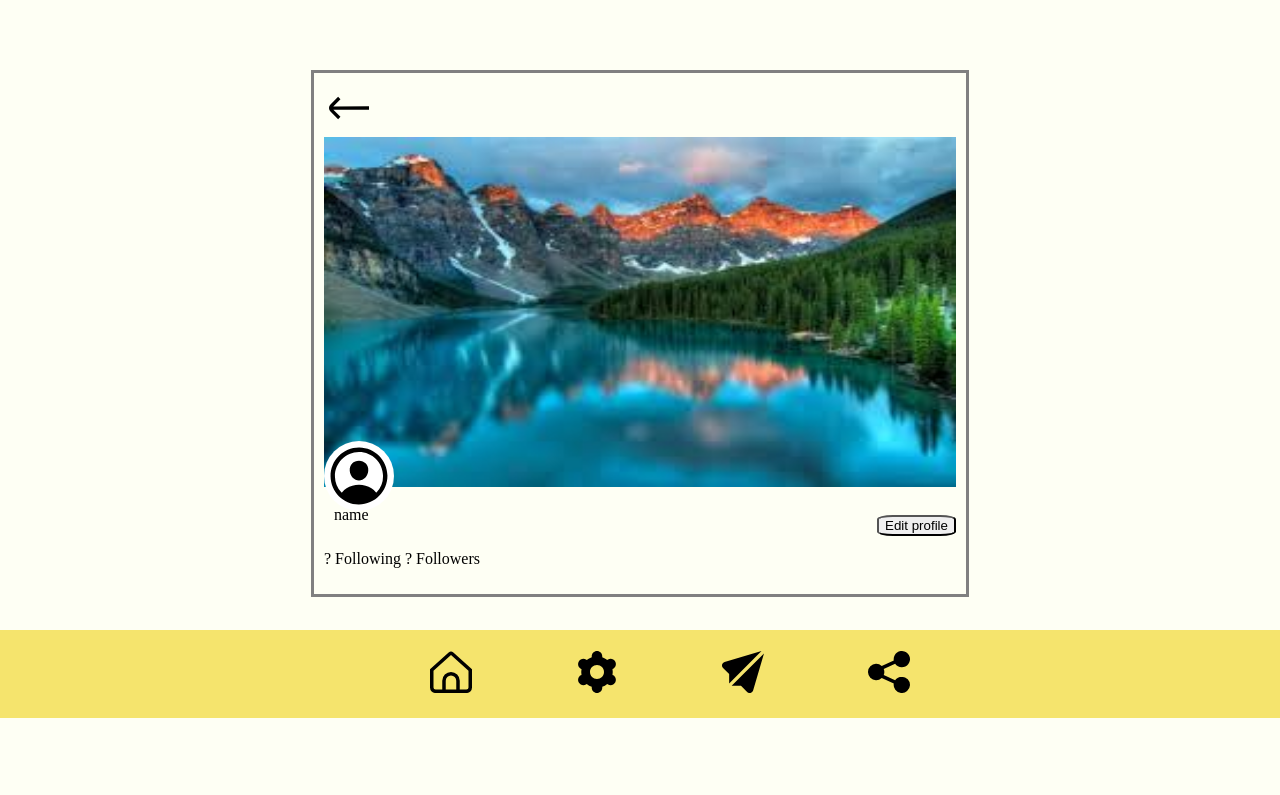
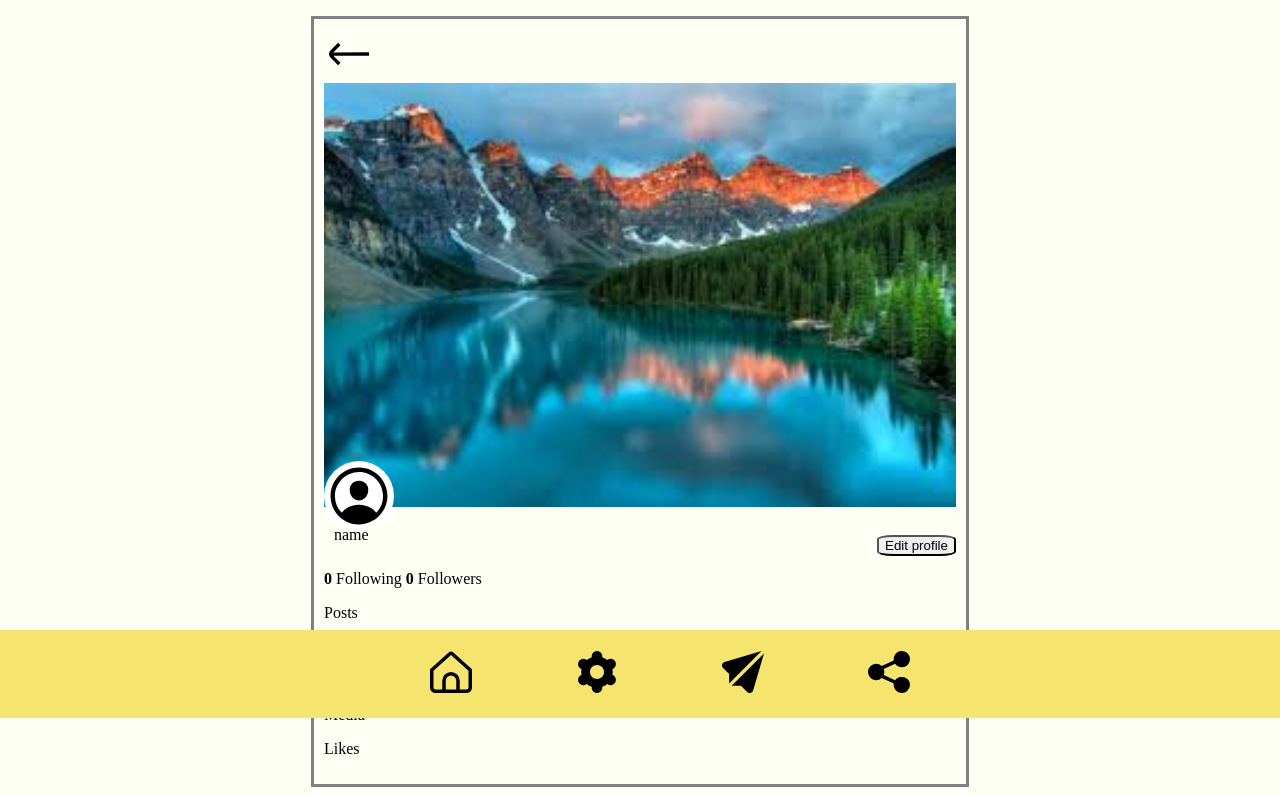
Before and after one commit to Simon-dev-c/Y, a PHP site: page /profile.php in a window 1280 px wide. Shown: the part 82-877 px from the top of the page. Before the commit the page ends 800 px from the top, so only its background shows below. Run offline with PHP 8.4, Linux system fonts and the light colour scheme.

Commit message:
Update profile.php

```diff
--- a/profile.php
+++ b/profile.php
@@ -18,7 +18,8 @@
             </div>
         </div>
 
-        <br><br><br><br><br><br><br><br>
+        <br><br><br><br><br>
+
         <div class="contenu">
             <div class="gauche">
             </div>
@@ -28,7 +29,7 @@
                  </nav>
 
                  <div class="fond_profile">
-                    <img src="images/fond_profile.jpeg" alt="fond_profile" height="350">
+                     <img src="images/fond_profile.jpeg" alt="fond_profile">
                  </div>
                  <div class="profile_img">
                      <img src="images/person-circle-outline.svg" alt="profile" width="70" height="70">
@@ -39,7 +40,18 @@
                  </div>
 
                  <p class="name">name</p>
-                <p> ? Following  ? Followers</p>
+                 <p> <b>0</b> Following  <b>0</b> Followers</p>
+
+
+                 <nav class="last_info">
+                     <p>Posts</p>
+                     <p>Replies</p>
+                     <p>Highlights</p>
+                     <p>Media</p>
+                     <p>Likes</p>
+                 </nav>
+                 <div class="content_box">
+                 </div>
 
             </div>
             <div class="droite">
```
Lines whose indentation alone changed are shown as unchanged.
